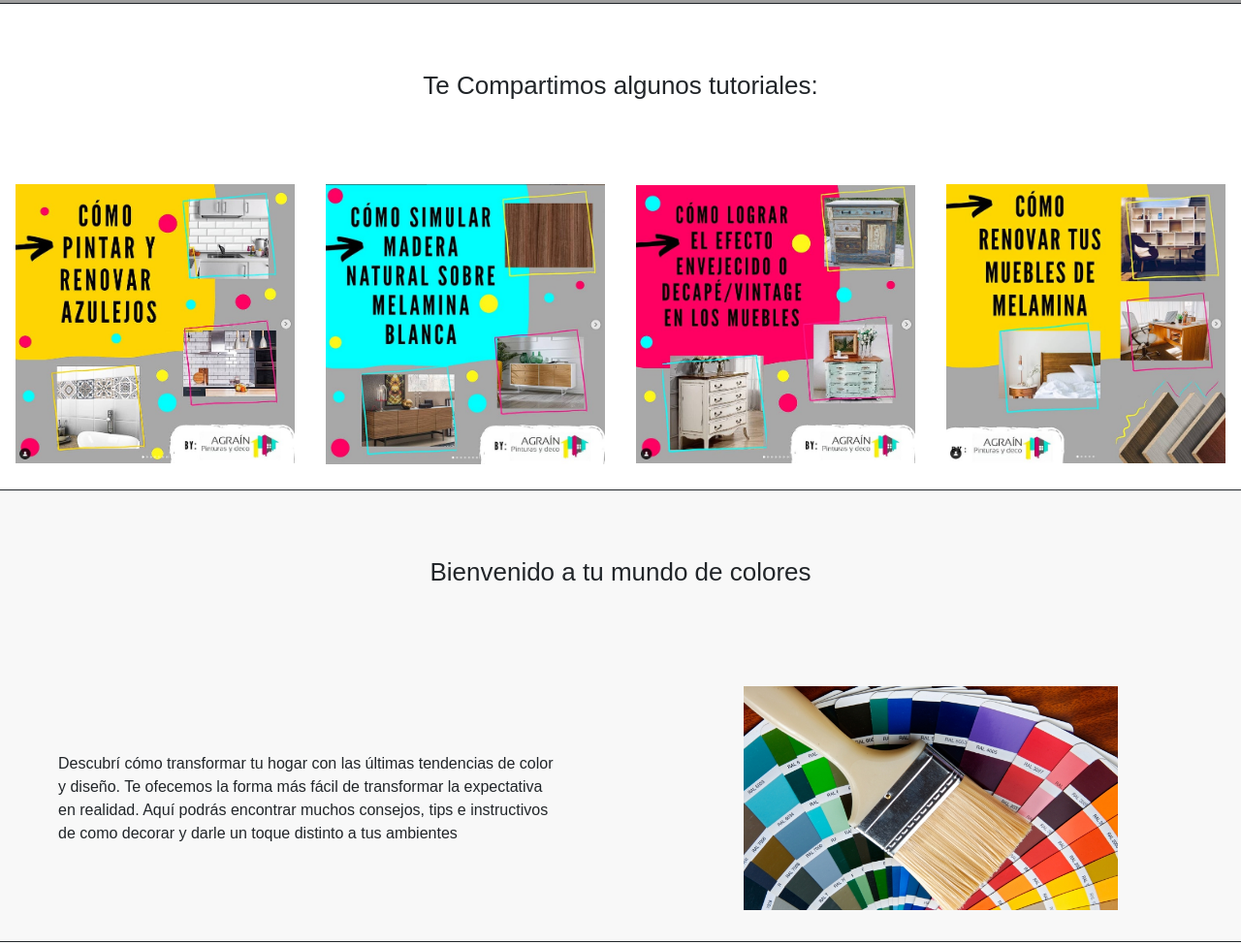
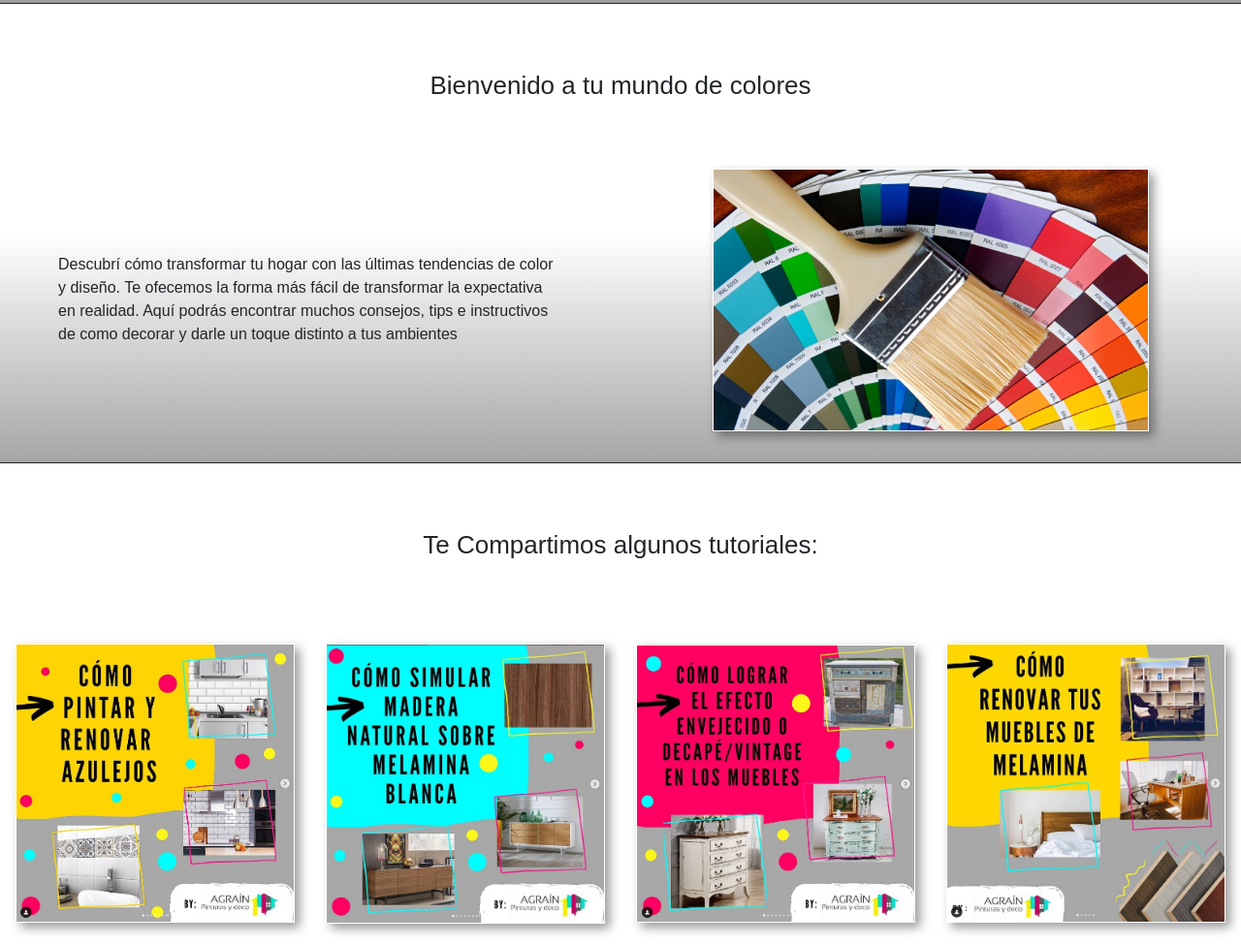
Before and after one commit to krait4k/Agrain, a plain HTML site: page index.html in a window 1280 px wide. Shown: the part 1059-2034 px from the top of the page at 97% size. Drawn offline with nearby package versions, Linux system fonts and the light colour scheme; grey boxes are pictures that could not be loaded; a web font is replaced by a local one.

Commit message:
Mejoras esteticas

```diff
--- a/css/partials/_articulo.scss
+++ b/css/partials/_articulo.scss
@@ -1,8 +1,7 @@
 .articulo {
-  margin-top: 10px;
-  background-color: rgb(248, 248, 248);
+  padding-bottom: 2rem;
+  background-image: linear-gradient(white, white, rgba(0, 0, 0, 0.349));
   border-top: solid 1px;
-  border-bottom: solid 1px;
   display: grid;
   grid-template-columns: 1fr 1fr;
   grid-template-rows: 170px 1fr;
@@ -20,6 +19,7 @@
 
   .artImg {
     grid-area: artImg;
+
   }
 
 }
@@ -39,6 +39,7 @@
 
   img {
     width: 450px;
-    padding: 2rem;
+    border: 1px solid white;
+    box-shadow: 5px 5px 10px rgba(0, 0, 0, 0.4);
   }
 }
--- a/css/partials/_formulario.scss
+++ b/css/partials/_formulario.scss
@@ -5,6 +5,7 @@
         display: inline-block;
         background-color: rgb(90, 180, 171);
         border: 1px solid black;
+        box-shadow: 5px 5px 10px rgba(0, 0, 0, 0.4);
 
         .name, .last, .consult, .buttons {
             padding: .5rem;
--- a/css/partials/_media650.scss
+++ b/css/partials/_media650.scss
@@ -3,6 +3,15 @@
     .search input{
         display: none;
         width: 0px;
+    }
+
+    .articulo {
+        display: block;
+        text-align: center;
+        padding: 2rem;
+    }
+    .articulo p{
+        text-align: start;
     }
 
     .tutoriales{
@@ -60,5 +69,6 @@
 
     .maps{
         display: block;
+        overflow: hidden;
     }
 }
--- a/css/partials/_tutoriales.scss
+++ b/css/partials/_tutoriales.scss
@@ -13,6 +13,8 @@
     display: flex;
     justify-content: center;
     align-content: center;
+    border: 1px solid white;
+    box-shadow: 5px 5px 10px rgba(0, 0, 0, 0.4);
   }
 
   .tutorialesTitle {
--- a/index.html
+++ b/index.html
@@ -87,6 +87,14 @@
             </div>
         </div>
 
+        <article class="articulo">
+            <div class="artTitle"><h1>Bienvenido a tu mundo de colores</h1></div>
+            <div class="artParrafo"><p>Descubrí cómo transformar tu hogar con las últimas tendencias de color y diseño.
+            Te ofecemos la forma más fácil de transformar la expectativa en realidad.
+            Aquí podrás encontrar muchos consejos, tips e instructivos de como decorar y darle un toque distinto a tus ambientes</p></div>
+            <div class="artImg"><img src="./img/pintureria2.jpg" alt="pincel"></div>
+        </article>
+
         <article class="tutoriales">
             <div class="tutorialesTitle"><h1>Te Compartimos algunos tutoriales:</h1></div>
             <div class="gBox tutorial1"><img src="./img/azulejosTuto.jpg" alt="tutorialAzulejos"></div>
@@ -95,13 +103,6 @@
             <div class="gBox tutorial4"><img src="./img/renovarTuto.jpg" alt="tutorialRenovacion"></div>
         </article>
 
-        <article class="articulo">
-            <div class="artTitle"><h1>Bienvenido a tu mundo de colores</h1></div>
-            <div class="artParrafo"><p>Descubrí cómo transformar tu hogar con las últimas tendencias de color y diseño.
-            Te ofecemos la forma más fácil de transformar la expectativa en realidad.
-            Aquí podrás encontrar muchos consejos, tips e instructivos de como decorar y darle un toque distinto a tus ambientes</p></div>
-            <div class="artImg"><img src="./img/pintureria2.jpg" alt="pincel"></div>
-        </article>
 
         <div class="container-fluid text-start">
           <h3 class="marcas">Marcas que trabajamos</h3>
```
Also changed, not shown: css/estilos.css, 1 other file.
